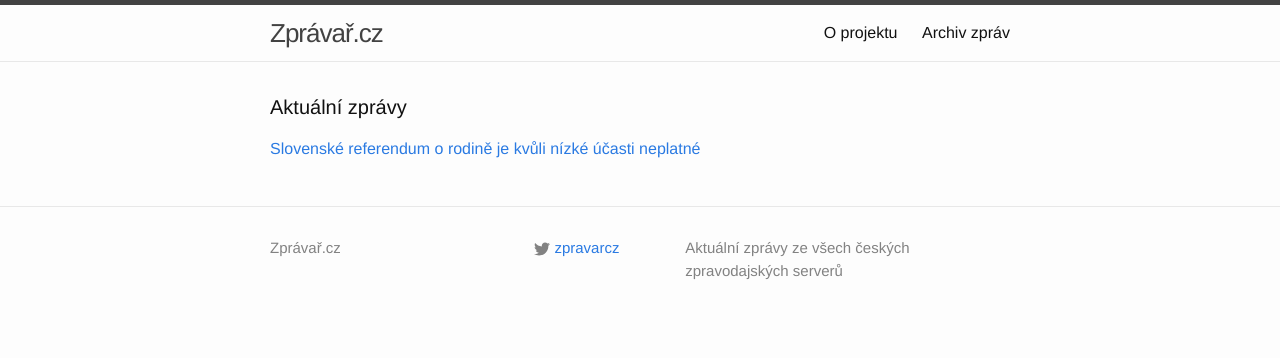
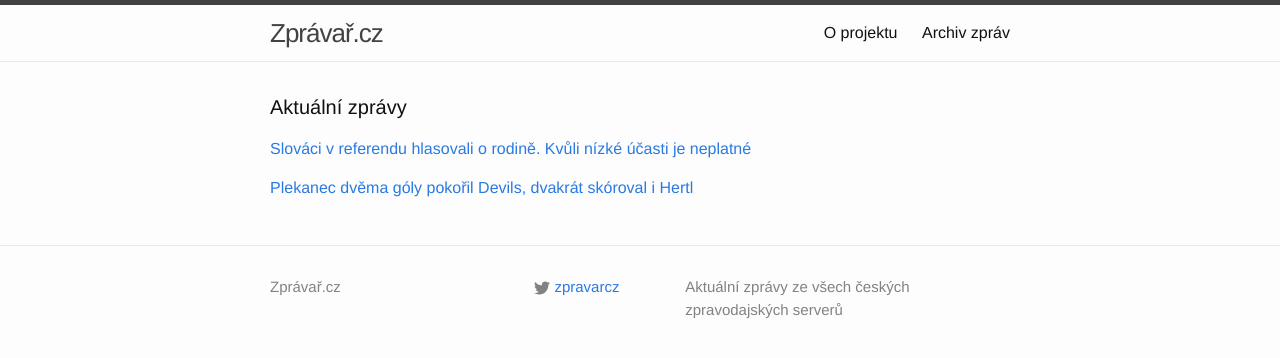
Before and after one commit to adliska/zpravar, a Jekyll site: the page built from index.html, in a window 1280 px wide. Shown: the top 358 px of the page. Built offline with Jekyll 4.4.1, drawn with Linux system fonts in a browser that asks for light colours.

Commit message:
zpravar news update

```diff
--- a/index.html
+++ b/index.html
@@ -5,9 +5,10 @@ layout: default
 <div class="home">
     <h1 class="page-heading">Aktuální zprávy</h1>
 
-<p><a href="javascript:;" onclick="toggle_visibility('zpravy0')">Slovenské referendum o rodině je kvůli nízké účasti neplatné</a></p>
+<p><a href="javascript:;" onclick="toggle_visibility('zpravy0')">Slováci v referendu hlasovali o rodině. Kvůli nízké účasti je neplatné</a></p>
 <div id="zpravy0" style="display:none">
 <ul>
+<li><a href=http://zahranicni.ihned.cz/evropa-slovensko/c1-63504590-slovaci-v-referendu-hlasovali-o-rodine-kvuli-nizke-ucasti-je-neplatne>Slováci v referendu hlasovali o rodině. Kvůli nízké účasti je neplatné - zahranicni.ihned.cz</a></li>
 <li><a href=http://www.ceskenoviny.cz/zpravy/zpravy/slovenske-referendum-o-rodine-je-kvuli-nizke-ucasti-neplatne/1178723>Slovenské referendum o rodině je kvůli nízké účasti neplatné - www.ceskenoviny.cz</a></li>
 <li><a href=http://www.ceskatelevize.cz/ct24/svet/300790-ano-tradicni-rodine-rekla-jen-petina-slovaku-referendum-je-neplatne/>ÁNO tradiční rodině řekla jen pětina Slováků. Referendum je neplatné - www.ceskatelevize.cz</a></li>
 <li><a href=http://www.ceskatelevize.cz/ct24/svet/300790-slovenske-referendum-je-neplatne-ano-tradicni-rodine-rekla-jen-petina-volicu/>Slovenské referendum je neplatné. ÁNO tradiční rodině řekla jen pětina voličů - www.ceskatelevize.cz</a></li>
@@ -15,4 +16,11 @@ layout: default
 <li><a href=http://www.rozhlas.cz/_zprava/slovenske-referendum-o-ochrane-tradicni-rodiny-je-neplatne-kvuli-nizke-ucasti--1453043>Slovenské referendum o ochraně tradiční rodiny je neplatné, kvůli nízké účasti - www.rozhlas.cz</a></li>
 <li><a href=http://www.rozhlas.cz/_zprava/slovenske-referendum-o-ochrane-tradicni-rodiny-bude-zrejme-neplatne-kvuli-nizke-ucasti--1453043>Slovenské referendum o ochraně tradiční rodiny bude zřejmě neplatné, kvůli nízké účasti - www.rozhlas.cz</a></li>
 </ul>
+</div><p><a href="javascript:;" onclick="toggle_visibility('zpravy1')">Plekanec dvěma góly pokořil Devils, dvakrát skóroval i Hertl</a></p>
+<div id="zpravy1" style="display:none">
+<ul>
+<li><a href=http://www.denik.cz/hokej/plekanec-dvema-goly-pokoril-devils-dvakrat-skoroval-i-hertl-20150208.html>Plekanec dvěma góly pokořil Devils, dvakrát skóroval i Hertl - www.denik.cz</a></li>
+<li><a href=http://hokej.idnes.cz/hokejova-nhl-zpravodajstvi-dpi-/nhl.aspx?c=A150208_071605_nhl_rou>Plekanec pomohl dvěma góly k výhře Montrealu, třemi body se blýskl Hertl - hokej.idnes.cz</a></li>
+<li><a href=http://sport.aktualne.cz/plekanec-dvema-goly-pokoril-devils-dvakrat-skoroval-i-hertl/r~60f32562af5c11e4a10c0025900fea04/>Plekanec dvěma góly pokořil Devils, dvakrát skóroval i Hertl - sport.aktualne.cz</a></li>
+</ul>
 </div></div>
```
